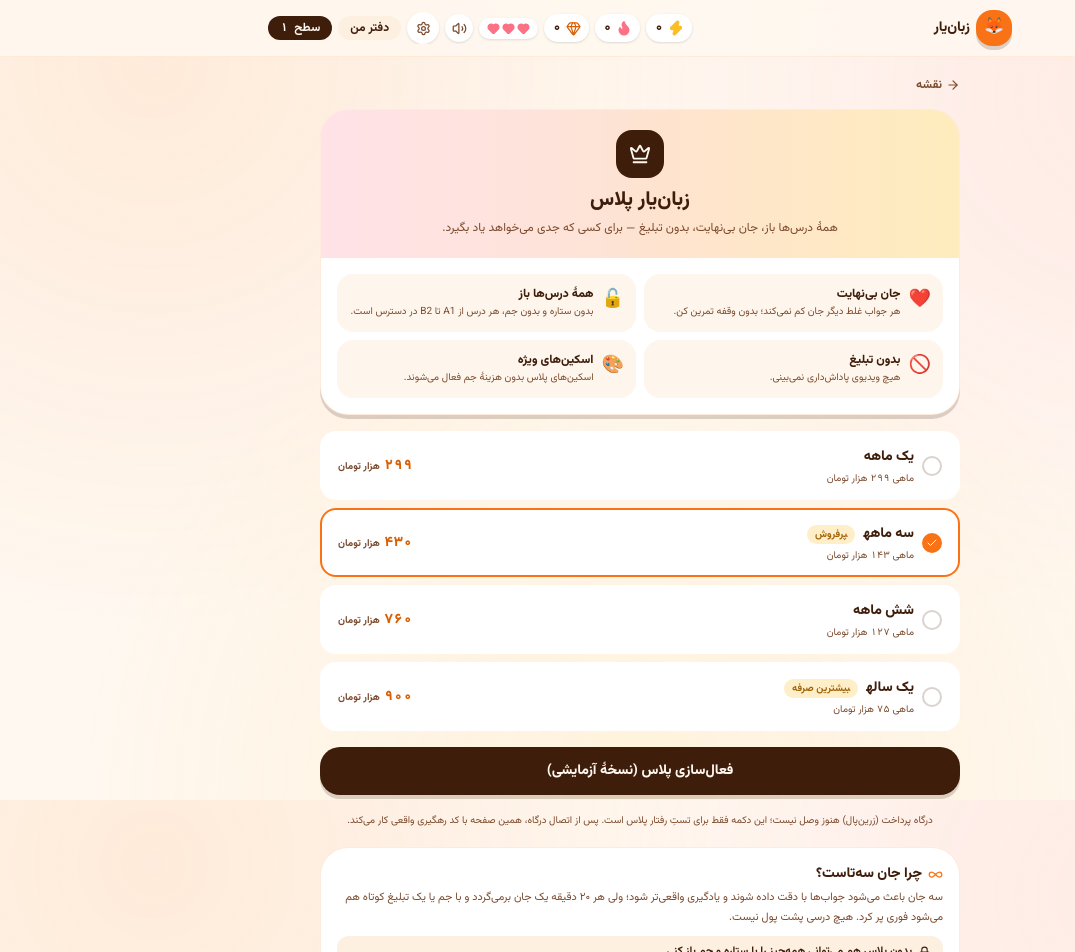
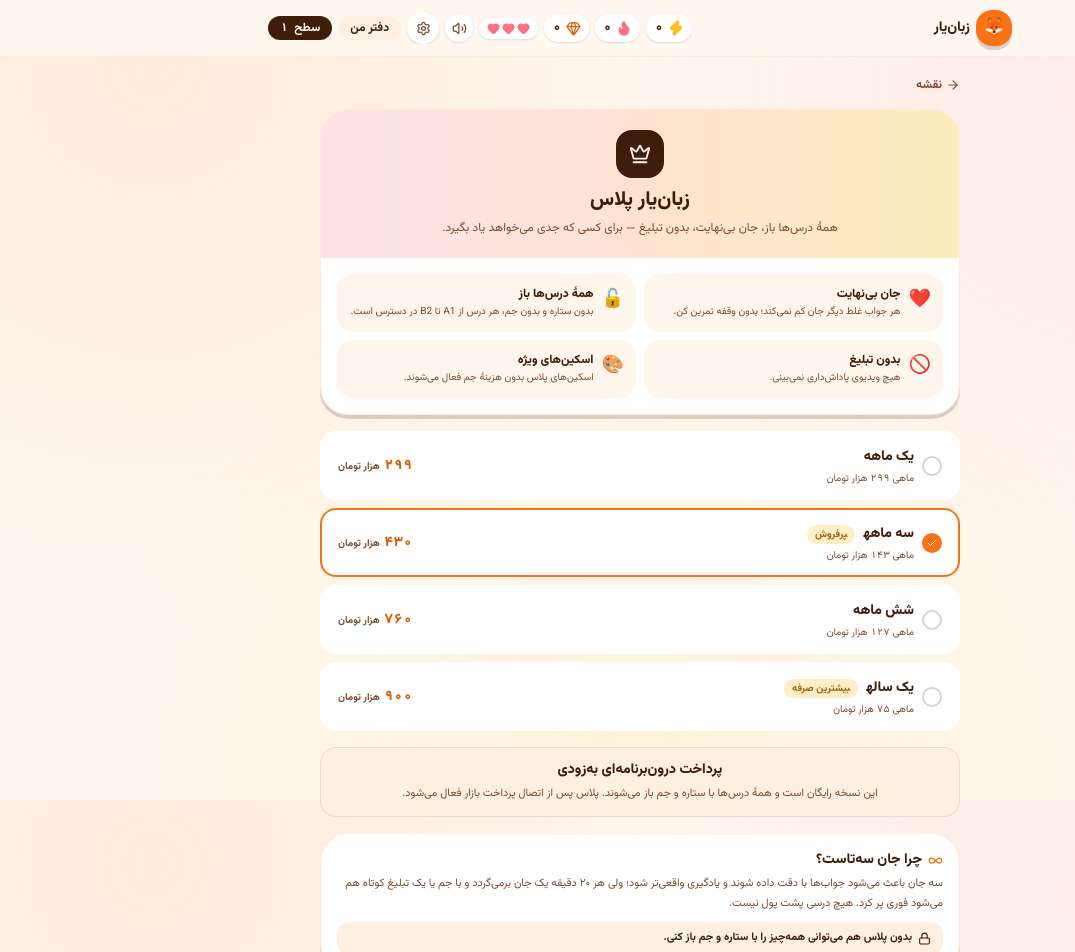
Before and after one commit to MrFox2000/zabanyar, a Next.js app: page /app/plus in a window 1280 px wide. Shown: the top 952 px of the page, without its empty margins (0-1075 px from the left). Built offline with nearby package versions, Linux system fonts and the light colour scheme; no server answers.

Commit message:
Store build: no fake in-app-purchase button until real payment exists

```diff
--- a/src/app/app/plus/page.tsx
+++ b/src/app/app/plus/page.tsx
@@ -7,6 +7,7 @@ import { ArrowRight, Check, Crown, Infinity as InfinityIcon, Lock } from "lucide
 import { Hud } from "@/components/Hud";
 import { activatePlus, cancelPlus, isPlus, useHydrated, useProgress, type Subscription } from "@/lib/store/progress";
 import { cn, fa } from "@/lib/utils";
+import { PAYMENTS_READY } from "@/lib/demo";
 
 type Plan = { id: NonNullable<Subscription["plan"]>; label: string; price: number; months: number; badge?: string };
 
@@ -128,21 +129,27 @@ export default function PlusPage() {
           })}
         </section>
 
+        {PAYMENTS_READY ? (
           <button
             type="button"
             onClick={activate}
             className="btn-pop w-full rounded-2xl bg-plum py-3.5 text-sm font-extrabold text-cream"
           >
-          فعال‌سازی پلاس (نسخهٔ آزمایشی)
+            فعال‌سازی پلاس
           </button>
-        <p className="text-center text-[10px] leading-5 text-plum-soft">
-          درگاه پرداخت (زرین‌پال) هنوز وصل نیست؛ این دکمه فقط برای تستِ رفتار پلاس است. پس از اتصال درگاه، همین
-          صفحه با کد رهگیری واقعی کار می‌کند.
+        ) : (
+          <div className="rounded-2xl border border-plum/10 bg-sand px-4 py-3 text-center">
+            <p className="text-sm font-extrabold text-plum">پرداخت درون‌برنامه‌ای به‌زودی</p>
+            <p className="mt-1 text-[11px] leading-5 text-plum-soft">
+              این نسخه رایگان است و همهٔ درس‌ها با ستاره و جم باز می‌شوند. پلاس پس از اتصال پرداخت بازار
+              فعال می‌شود.
             </p>
+          </div>
+        )}
 
-        {plus && (
+        {PAYMENTS_READY && plus && (
           <button type="button" onClick={cancelPlus} className="w-full rounded-2xl bg-sand py-2.5 text-[11px] font-bold text-plum-soft">
-            لغو پلاس (برای تست)
+            لغو پلاس
           </button>
         )}
 
--- a/src/lib/demo.ts
+++ b/src/lib/demo.ts
@@ -12,3 +12,10 @@ export const DEMO_A1_UNITS = 2;
 export const DEMO_OTHER_UNITS = 0;
 
 export const DEMO_LABEL = "نسخهٔ نمایشی";
+
+/**
+ * Payment integration status. Until Poolakey (Bazaar) / Myket IAP is wired and a
+ * server callback verifies receipts, the app must not offer a purchase button —
+ * a store reviewer would treat it as a fake payment.
+ */
+export const PAYMENTS_READY = false;
```
Also changed, not shown: 2 other files (tests, documents, lock files or other folders). Lines whose indentation alone changed are shown as unchanged.
